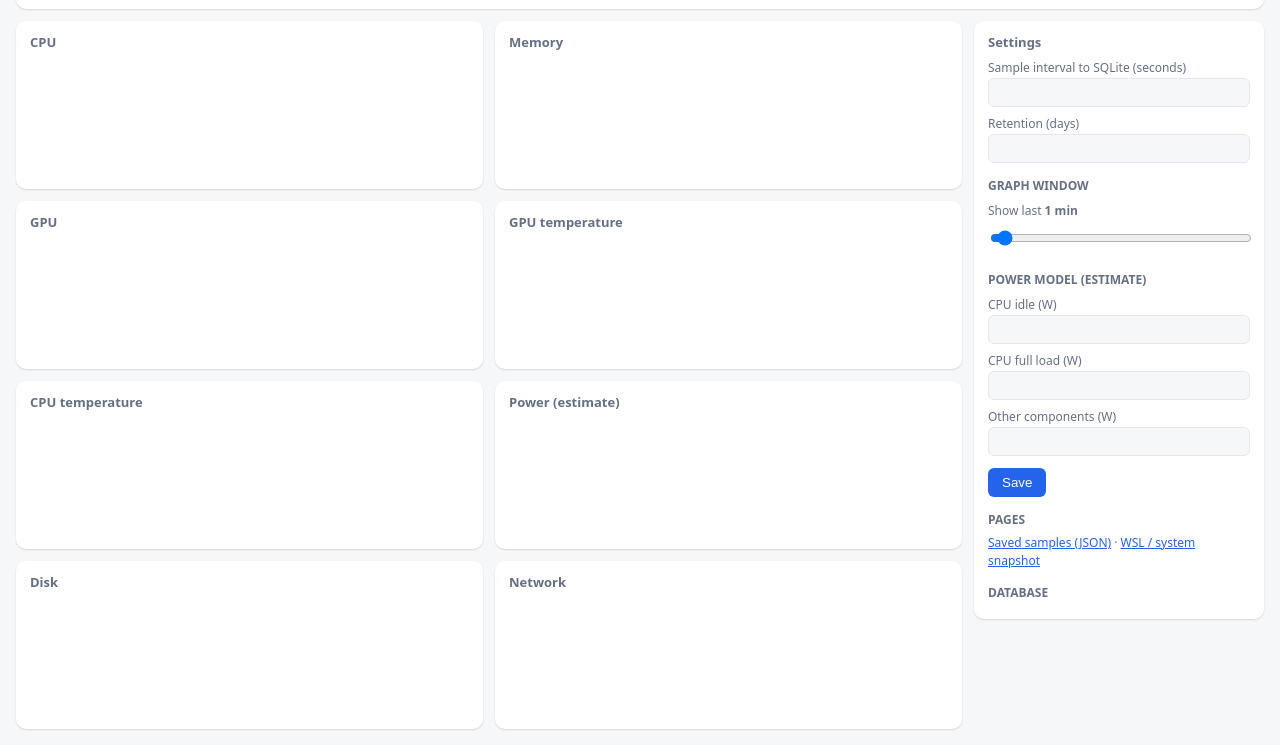
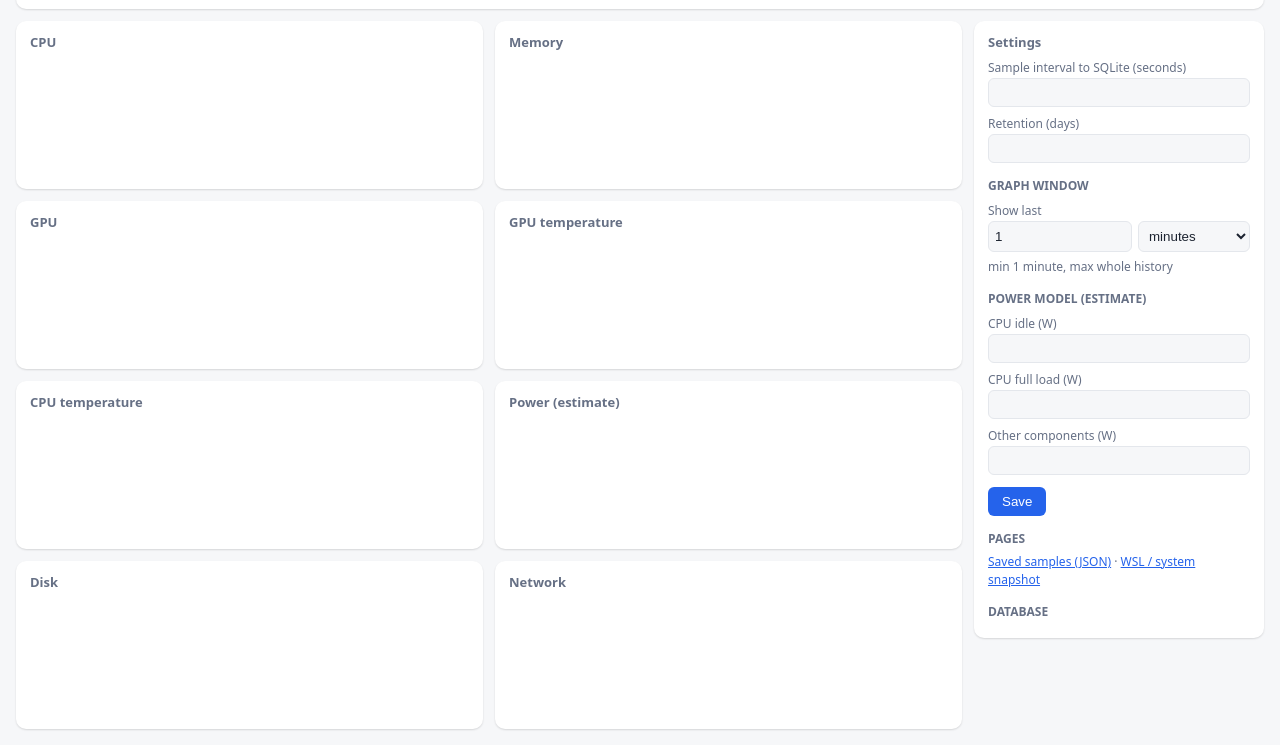
Before and after one commit to duhoduc/computer_status, a website: page app/live.html in a window 1280 px wide. Shown: the part 78-823 px from the top of the page. Drawn offline with Linux system fonts and the light colour scheme; no server answers.

Commit message:
Graph window: typed value + unit instead of slider
Co-Authored-By: Claude Sonnet 5.5 <noreply@anthropic.com>

```diff
--- a/app/live.html
+++ b/app/live.html
@@ -47,7 +47,8 @@
   <label>Sample interval to SQLite (seconds)</label><input id="s-interval" type="number" min="1" max="3600">
   <label>Retention (days)</label><input id="s-retention" type="number" min="1" max="3650">
   <h3>Graph window</h3>
-  <label>Show last <b id="w-lbl"></b></label><input id="w-range" type="range" min="0" max="100" value="0">
+  <label>Show last</label>
+  <div style="display:flex;gap:6px"><input id="w-num" type="number" min="1" step="any" value="1"><select id="w-unit" style="padding:6px;border:1px solid var(--grid);border-radius:6px;background:var(--bg);color:var(--fg)"><option value="60">minutes</option><option value="3600">hours</option><option value="86400">days</option><option value="0">whole history</option></select></div>
   <div class="stats" id="w-info"></div>
   <h3>Power model (estimate)</h3>
   <label>CPU idle (W)</label><input id="s-idle" type="number" min="0">
@@ -127,13 +128,12 @@ function draw(c,hist){
   x.lineTo(L+w,h);x.lineTo(px(vals.findIndex(v=>v!=null)),h);x.globalAlpha=.12;x.fillStyle=css(c.color);x.fill();x.globalAlpha=1;
 }
 let WIN=60,SPAN=86400; // window length (s); history span (s)
-const fmtDur=t=>t<3600?Math.round(t/60)+' min':t<86400?(t/3600).toFixed(t%3600?1:0)+' h':(t/86400).toFixed(t%86400?1:0)+' days';
-const wFromPos=p=>p>=100?0:Math.round(60*Math.pow(Math.max(SPAN,120)/60,p/100)); // log scale 60s..SPAN, 0 = all
-function wLabel(){const l=document.getElementById('w-lbl');l.textContent=WIN?fmtDur(WIN):'whole history ('+fmtDur(SPAN)+')'}
-const wr=document.getElementById('w-range');
+const wn=document.getElementById('w-num'),wu=document.getElementById('w-unit');
+function wLabel(){const all=wu.value==='0';wn.disabled=all;document.getElementById('w-info').textContent=all?`whole history (${(SPAN/86400).toFixed(1)} days)`:'min 1 minute, max whole history'}
+function wApply(){const all=wu.value==='0';WIN=all?0:Math.max(60,Math.round((+wn.value||1)*+wu.value));wLabel();try{localStorage.w_cfg=JSON.stringify([wn.value,wu.value])}catch(e){}tick()}
+wn.oninput=wu.onchange=wApply;
+try{const c=JSON.parse(localStorage.w_cfg);wn.value=c[0];wu.value=c[1];WIN=wu.value==='0'?0:Math.max(60,Math.round(+wn.value*+wu.value))}catch(e){}
 wLabel();
-wr.oninput=()=>{WIN=wFromPos(+wr.value);wLabel();try{localStorage.w_pos=wr.value}catch(e){}tick()};
-try{if(localStorage.w_pos!=null){wr.value=localStorage.w_pos;WIN=wFromPos(+wr.value)}}catch(e){}
 function nest(r){return {ts:r.ts,cpu:{util_percent:r.cpu_percent,temp_c:r.cpu_temp_c},memory:{percent:r.ram_percent},
   gpu:{util_percent:r.gpu_percent,temp_c:r.gpu_temp_c},power:{total_w_est:r.power_total_w_est},
   disk:{active_percent:r.disk_active_percent},network:{recv_mbps:r.net_recv_mbps,sent_mbps:r.net_sent_mbps}}}
```
